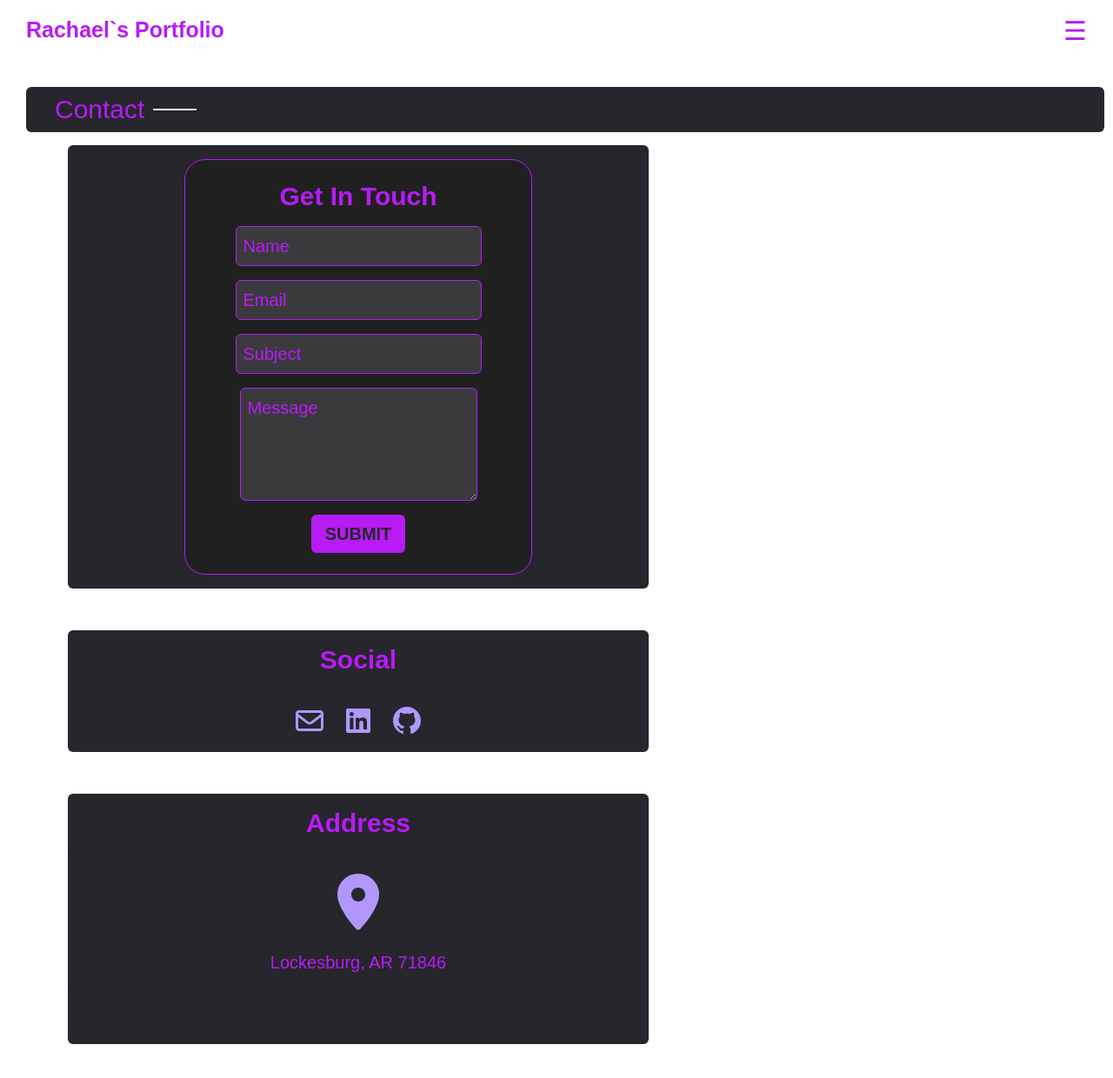
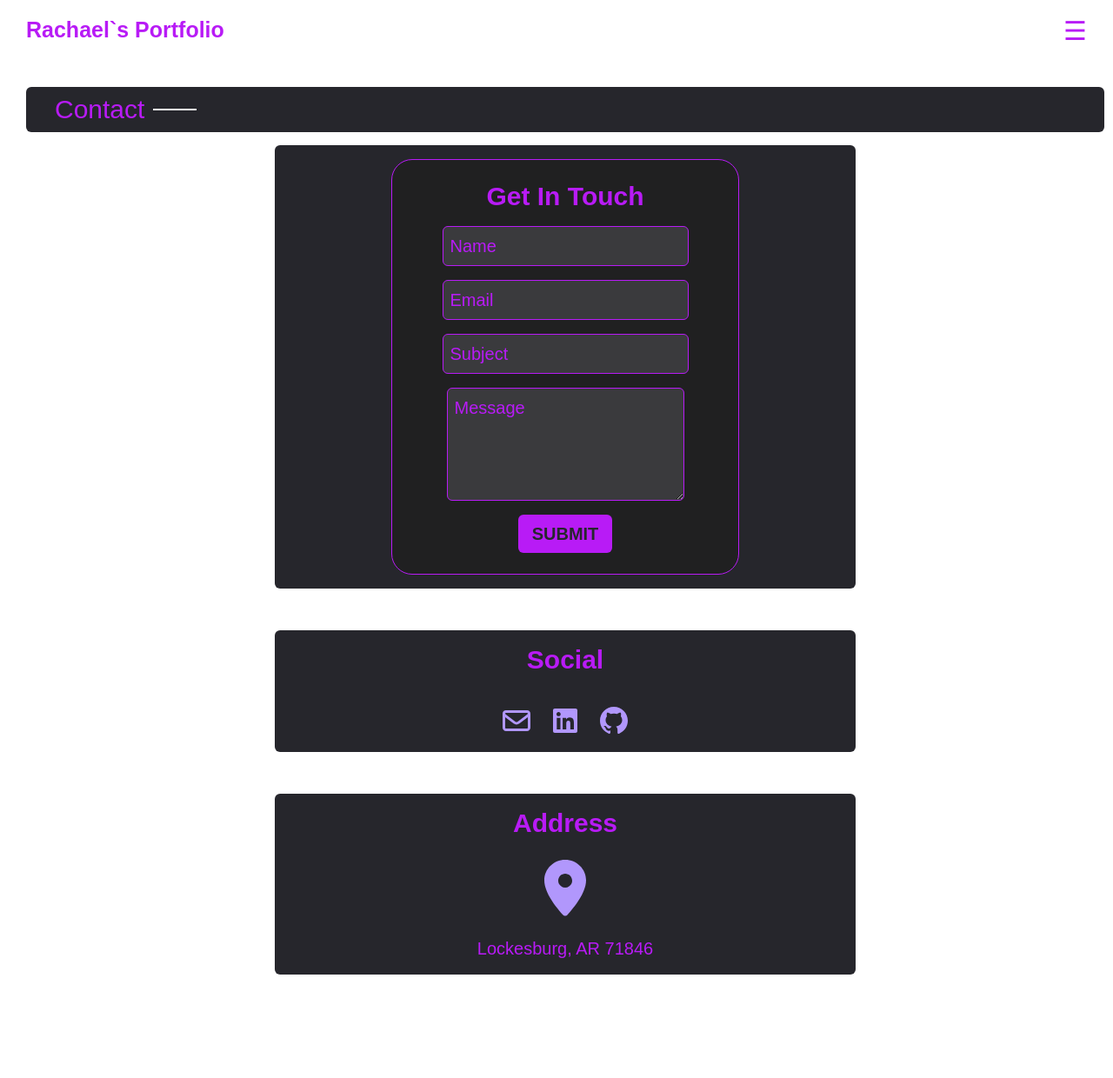
Before and after one commit to rvallee1017/new-portfolio, a Next.js app in the folder portfolio/: page /contact in a window 1280 px wide. Shown: the top 1240 px of the page at 87% size. After the commit the page ends 1199 px from the top, so only its background shows below. Built offline with nearby package versions, Linux system fonts and the light colour scheme.

Commit message:
added code

```diff
--- a/package.json
+++ b/package.json
@@ -1,5 +1,6 @@
 {
   "dependencies": {
+    "@emailjs/browser": "^5.0.2",
     "typed.js": "^3.0.0"
   }
 }
--- a/portfolio/package.json
+++ b/portfolio/package.json
@@ -9,6 +9,7 @@
     "lint": "eslint"
   },
   "dependencies": {
+    "@emailjs/browser": "^5.0.2",
     "next": "16.3.8",
     "react": "19.2.8",
     "react-dom": "19.2.8",
--- a/portfolio/src/app/components/Contact.tsx
+++ b/portfolio/src/app/components/Contact.tsx
@@ -1,37 +1,72 @@
+"use client";
+
+import { useRef } from "react";
+import type { FormEvent } from "react";
+import emailjs from "@emailjs/browser";
 import Link from "next/link";
 
 export default function ContactPage() {
+    const form = useRef<HTMLFormElement>(null);
+
+const sendEmail = (e: FormEvent<HTMLFormElement>) => {
+  e.preventDefault();
+
+  if (!form.current) return;
+
+  emailjs
+    .sendForm(
+      "service_w4fwdlb",
+      "template_s31hblj",
+      form.current,
+      {
+        publicKey: "n8h9P_GHHt-J6hERZ",
+      }
+    )
+    .then(() => {
+      alert("Message sent!");
+      form.current?.reset();
+    })
+    .catch((error) => {
+      console.log(error);
+      alert("Something went wrong. Please try again.");
+    });
+};
+
   return (
     <section className="md:m-[10px] md:w-full md:h-full md:p-[20px] m-[40px] w-full h-full p-[40px] text-[#b81bf6]">
       <div className="flex justify-start w-full items-center mb-[15px] bg-[#26262c] p-2 rounded-md">
         <h3 className="text-[#b81bf6] pl-[25px] text-[20px] md:text-3xl">Contact</h3>
         <div className="w-[50px] h-[2px] bg-white m-[10px]"></div>
       </div>
-      <form className="flex flex-col justify-center items-center gap-4 p-6 md:p-4 md:fit bg-[#26262c] rounded-md h-fit md:w-[668px] md:text-xl mx-12 m-block-[15px] mb-12">
+      <form ref={form} onSubmit={sendEmail} className="flex flex-col justify-center items-center gap-4 p-6 md:p-4 md:fit bg-[#26262c] rounded-md h-fit md:w-[668px] md:text-xl mx-auto m-block-[15px] mb-12">
         <div className="flex flex-col items-center gap-4 p-6 w-full max-w-[400px] border border-[#b81bf6] bg-[#202021] rounded-3xl">
           <h3 className="text-xl font-bold text-[#b81bf6] align-center p-0 m-0 md:text-3xl">
             Get In Touch
           </h3>
           <input
             className="bg-[#3a3a3d] text-[#b81bf6] placeholder:text-[#b81bf6] border border-[#b81bf6] focus:outline-none focus:ring-2 focus:ring-purple-300 align-center rounded-md p-2"
+            name="name"
             type="text"
             placeholder="Name"
             required
           />
           <input
             className="bg-[#3a3a3d] text-[#b81bf6] placeholder:text-[#b81bf6] border border-[#b81bf6] focus:outline-none focus:ring-2 focus:ring-purple-300 align-center rounded-md p-2"
+            name="email"
             type="email"
             placeholder="Email"
             required
           />
           <input
             className="bg-[#3a3a3d] text-[#b81bf6] placeholder:text-[#b81bf6] border border-[#b81bf6] focus:outline-none focus:ring-2 focus:ring-purple-300 align-center rounded-md p-2"
+            name="subject"
             type="text"
             placeholder="Subject"
             required
           />
           <textarea
             className="bg-[#3a3a3d] text-[#b81bf6] placeholder:text-[#b81bf6] border border-[#b81bf6] focus:outline-none focus:ring-2 focus:ring-purple-300 align-center rounded-md p-2"
+            name="message"
             placeholder="Message"
             rows={4}
             required
@@ -44,11 +79,11 @@ export default function ContactPage() {
           </button>
         </div>
       </form>
-      <div className="flex flex-col justify-center items-center gap-4 p-6 md:p-4 md:fit bg-[#26262c] rounded-md h-fit md:w-[668px] md:text-xl mx-12 m-block-[15px] mb-12 text-3xl">
+      <div className="flex flex-col justify-center items-center gap-4 p-6 md:p-4 md:fit bg-[#26262c] rounded-md h-fit md:w-[668px] md:text-xl mx-auto m-block-[15px] mb-12 text-3xl">
         <h3 className="text-xl font-bold text-[#b81bf6] align-center p-0 m-0 md:text-3xl">
           Social
         </h3>
-        <div className="mt-4 flex gap-4 justify-center">
+        <div className="mt-4 flex gap-4 justify-center ">
           <Link
             href="mailto:rachaelvallee2019@gmail.com"
             target="_blank"
@@ -72,11 +107,10 @@ export default function ContactPage() {
           </Link>
         </div>
       </div>
-      <div className="flex flex-col justify-center items-center gap-4 p-6 md:p-4 md:fit bg-[#26262c] rounded-md h-fit md:w-[668px] md:text-xl mx-12 m-block-[15px] mb-12">
+      <div className="flex flex-col justify-center items-center gap-4 p-6 md:p-4 md:fit bg-[#26262c] rounded-md h-fit md:w-[668px] md:text-xl mx-auto m-block-[15px] mb-12">
         <h3 className="text-xl font-bold text-[#b81bf6] align-center p-0 m-0 md:text-3xl">
           Address
         </h3>
-        <div className="flex flex-col justify-center items-center gap-4 p-6 md:p-4 md:fit bg-[#26262c] rounded-md h-fit md:w-[668px] md:text-xl mx-12 m-block-[15px] mb-12 ">
           <Link
             href="https://maps.app.goo.gl/ay4wKztY8BtiRGF18"
             target="_blank"
@@ -86,7 +120,6 @@ export default function ContactPage() {
           </Link>{" "}
           <p className="text-[#b81bf6]">Lockesburg, AR 71846</p>
         </div>
-      </div>
     </section>
   );
 }
--- a/portfolio/src/app/page.tsx
+++ b/portfolio/src/app/page.tsx
@@ -45,13 +45,13 @@ useEffect(() => {
 
             <div className="mt-4 flex gap-4 fixed md:bottom-40 left-0 right-0 justify-center md:justify-center">
               <Link href="mailto:rachaelvallee2019@gmail.com" target="_blank" rel="noopener noreferrer">
-                <img className="w-8 h-8" src="/email.svg" alt="Email" />
+                <img className="w-10 h-10" src="/email.svg" alt="Email" />
               </Link>
               <Link href="https://www.linkedin.com/in/rachael-vallee-3b215a19b" target="_blank" rel="noopener noreferrer">
-                <img className="w-8 h-8" src="/linkedin.svg" alt="LinkedIn" />
+                <img className="w-10 h-10" src="/linkedin.svg" alt="LinkedIn" />
               </Link>
               <Link href="https://github.com/rvallee1017" target="_blank" rel="noopener noreferrer">
-                <img className="w-8 h-8" src="/github.svg" alt="Github" />
+                <img className="w-10 h-10" src="/github.svg" alt="Github" />
               </Link>
             </div>
           </div>
```
Also changed, not shown: 2 other files (tests, documents, lock files or other folders).
